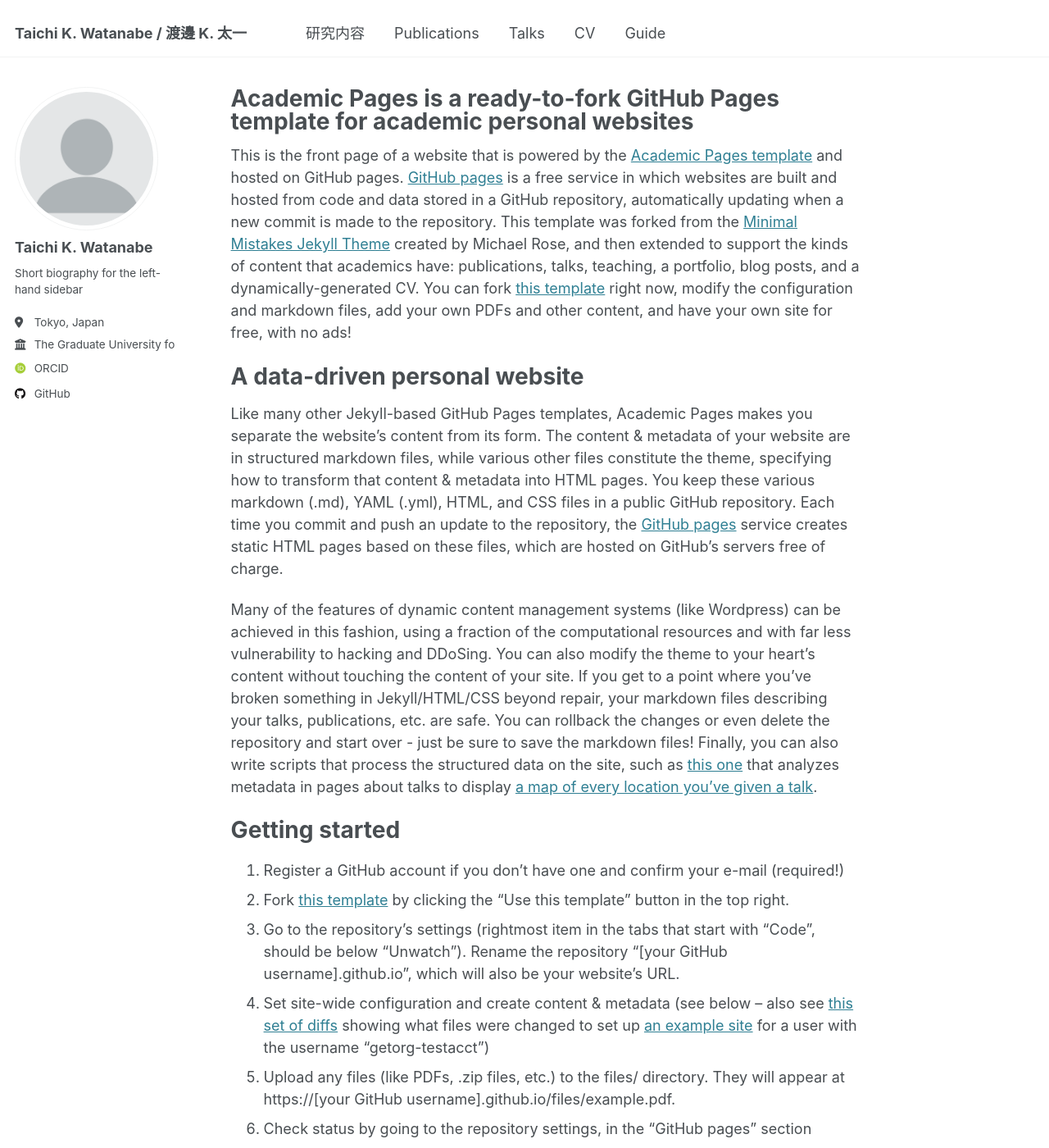
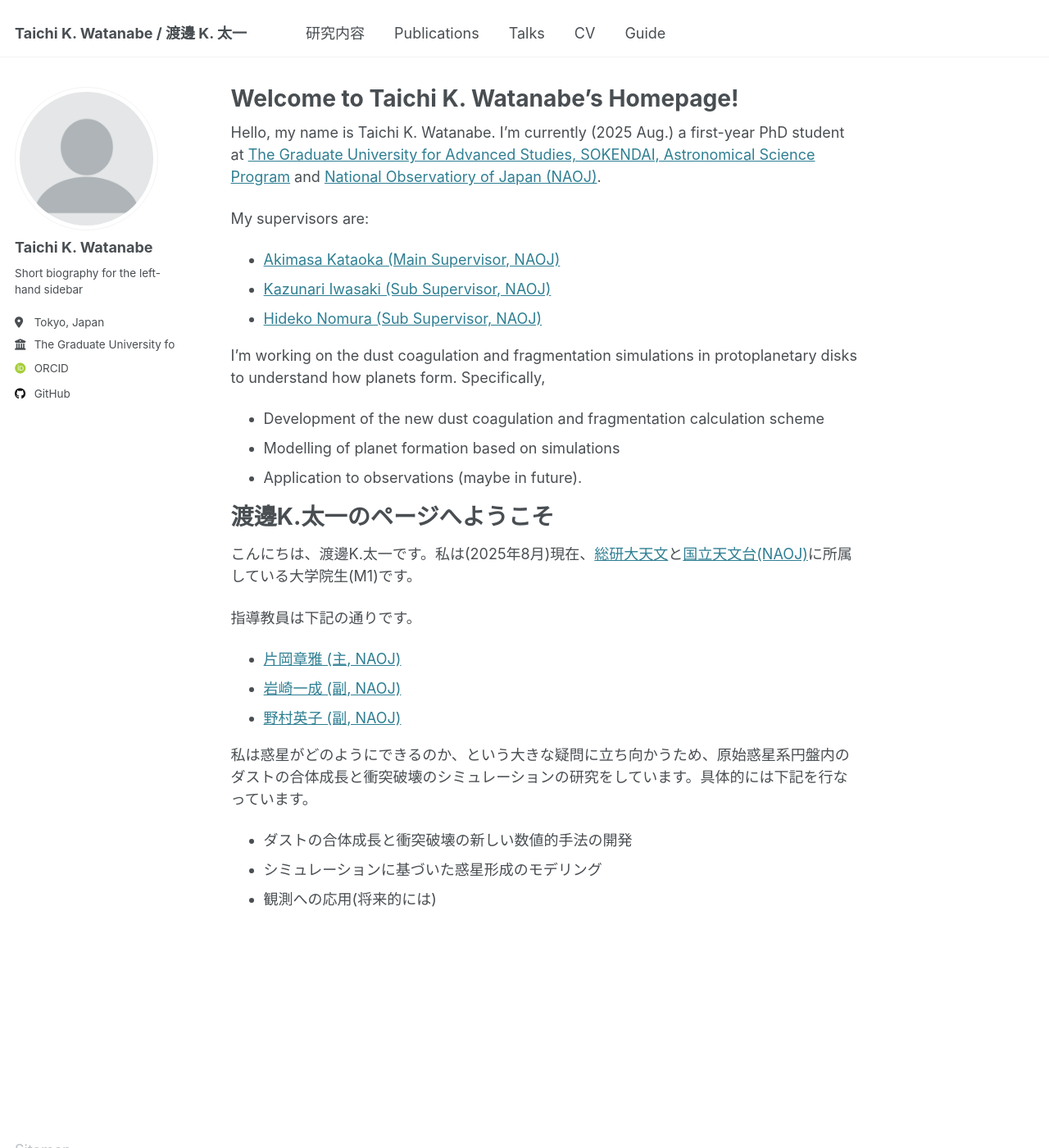
Before and after one commit to WatanabeTK-astrocat/watanabetk-astrocat.github.io, a Jekyll site: the page built from _pages/about.md, in a window 1280 px wide and 1400 px high. Shown: the whole window at 82% size. Built offline with Jekyll 4.4.1, drawn with Linux system fonts in a browser that asks for light colours; some web fonts are replaced; some of the changed text lies outside the part shown.

Commit message:
write main page

```diff
--- a/_pages/about.md
+++ b/_pages/about.md
@@ -1,49 +1,39 @@
 ---
 permalink: /
-title: "Academic Pages is a ready-to-fork GitHub Pages template for academic personal websites"
+title: "Welcome to Taichi K. Watanabe's Homepage!"
 author_profile: true
 redirect_from:
   - /about/
   - /about.html
 ---
 
-This is the front page of a website that is powered by the [Academic Pages template](https://github.com/academicpages/academicpages.github.io) and hosted on GitHub pages. [GitHub pages](https://pages.github.com) is a free service in which websites are built and hosted from code and data stored in a GitHub repository, automatically updating when a new commit is made to the repository. This template was forked from the [Minimal Mistakes Jekyll Theme](https://mmistakes.github.io/minimal-mistakes/) created by Michael Rose, and then extended to support the kinds of content that academics have: publications, talks, teaching, a portfolio, blog posts, and a dynamically-generated CV. You can fork [this template](https://github.com/academicpages/academicpages.github.io) right now, modify the configuration and markdown files, add your own PDFs and other content, and have your own site for free, with no ads!
+Hello, my name is Taichi K. Watanabe. I'm currently (2025 Aug.) a first-year PhD student at [The Graduate University for Advanced Studies, SOKENDAI, Astronomical Science Program](https://guas-astronomy.jp/eng/index.html) and [National Observatiory of Japan (NAOJ)](https://www.nao.ac.jp/en/).
 
-A data-driven personal website
-======
-Like many other Jekyll-based GitHub Pages templates, Academic Pages makes you separate the website's content from its form. The content & metadata of your website are in structured markdown files, while various other files constitute the theme, specifying how to transform that content & metadata into HTML pages. You keep these various markdown (.md), YAML (.yml), HTML, and CSS files in a public GitHub repository. Each time you commit and push an update to the repository, the [GitHub pages](https://pages.github.com/) service creates static HTML pages based on these files, which are hosted on GitHub's servers free of charge.
+My supervisors are:
 
-Many of the features of dynamic content management systems (like Wordpress) can be achieved in this fashion, using a fraction of the computational resources and with far less vulnerability to hacking and DDoSing. You can also modify the theme to your heart's content without touching the content of your site. If you get to a point where you've broken something in Jekyll/HTML/CSS beyond repair, your markdown files describing your talks, publications, etc. are safe. You can rollback the changes or even delete the repository and start over - just be sure to save the markdown files! Finally, you can also write scripts that process the structured data on the site, such as [this one](https://github.com/academicpages/academicpages.github.io/blob/master/talkmap.ipynb) that analyzes metadata in pages about talks to display [a map of every location you've given a talk](https://academicpages.github.io/talkmap.html).
+- [Akimasa Kataoka (Main Supervisor, NAOJ)](https://sci.nao.ac.jp/MEMBER/kataoka/english/)
+- [Kazunari Iwasaki (Sub Supervisor, NAOJ)](https://www.cfca.nao.ac.jp/~kiwasaki/index_en.html)
+- [Hideko Nomura (Sub Supervisor, NAOJ)](https://sci.nao.ac.jp/MEMBER/hnomura/en/index.html)
 
-Getting started
-======
-1. Register a GitHub account if you don't have one and confirm your e-mail (required!)
-1. Fork [this template](https://github.com/academicpages/academicpages.github.io) by clicking the "Use this template" button in the top right.
-1. Go to the repository's settings (rightmost item in the tabs that start with "Code", should be below "Unwatch"). Rename the repository "[your GitHub username].github.io", which will also be your website's URL.
-1. Set site-wide configuration and create content & metadata (see below -- also see [this set of diffs](http://archive.is/3TPas) showing what files were changed to set up [an example site](https://getorg-testacct.github.io) for a user with the username "getorg-testacct")
-1. Upload any files (like PDFs, .zip files, etc.) to the files/ directory. They will appear at https://[your GitHub username].github.io/files/example.pdf.
-1. Check status by going to the repository settings, in the "GitHub pages" section
+I'm working on the dust coagulation and fragmentation simulations in protoplanetary disks to understand how planets form. Specifically,
 
-Site-wide configuration
-------
-The main configuration file for the site is in the base directory in [_config.yml](https://github.com/academicpages/academicpages.github.io/blob/master/_config.yml), which defines the content in the sidebars and other site-wide features. You will need to replace the default variables with ones about yourself and your site's github repository. The configuration file for the top menu is in [_data/navigation.yml](https://github.com/academicpages/academicpages.github.io/blob/master/_data/navigation.yml). For example, if you don't have a portfolio or blog posts, you can remove those items from that navigation.yml file to remove them from the header.
+- Development of the new dust coagulation and fragmentation calculation scheme
+- Modelling of planet formation based on simulations
+- Application to observations (maybe in future).
 
-Create content & metadata
-------
-For site content, there is one markdown file for each type of content, which are stored in directories like _publications, _talks, _posts, _teaching, or _pages. For example, each talk is a markdown file in the [_talks directory](https://github.com/academicpages/academicpages.github.io/tree/master/_talks). At the top of each markdown file is structured data in YAML about the talk, which the theme will parse to do lots of cool stuff. The same structured data about a talk is used to generate the list of talks on the [Talks page](https://academicpages.github.io/talks), each [individual page](https://academicpages.github.io/talks/2012-03-01-talk-1) for specific talks, the talks section for the [CV page](https://academicpages.github.io/cv), and the [map of places you've given a talk](https://academicpages.github.io/talkmap.html) (if you run this [python file](https://github.com/academicpages/academicpages.github.io/blob/master/talkmap.py) or [Jupyter notebook](https://github.com/academicpages/academicpages.github.io/blob/master/talkmap.ipynb), which creates the HTML for the map based on the contents of the _talks directory).
+渡邊K.太一のページへようこそ
+=====
 
-**Markdown generator**
+こんにちは、渡邊K.太一です。私は(2025年8月)現在、[総研大天文](https://guas-astronomy.jp/)と[国立天文台(NAOJ)](https://www.nao.ac.jp/)に所属している大学院生(M1)です。
 
-The repository includes [a set of Jupyter notebooks](https://github.com/academicpages/academicpages.github.io/tree/master/markdown_generator
-) that converts a CSV containing structured data about talks or presentations into individual markdown files that will be properly formatted for the Academic Pages template. The sample CSVs in that directory are the ones I used to create my own personal website at stuartgeiger.com. My usual workflow is that I keep a spreadsheet of my publications and talks, then run the code in these notebooks to generate the markdown files, then commit and push them to the GitHub repository.
+指導教員は下記の通りです。
 
-How to edit your site's GitHub repository
-------
-Many people use a git client to create files on their local computer and then push them to GitHub's servers. If you are not familiar with git, you can directly edit these configuration and markdown files directly in the github.com interface. Navigate to a file (like [this one](https://github.com/academicpages/academicpages.github.io/blob/master/_talks/2012-03-01-talk-1.md) and click the pencil icon in the top right of the content preview (to the right of the "Raw | Blame | History" buttons). You can delete a file by clicking the trashcan icon to the right of the pencil icon. You can also create new files or upload files by navigating to a directory and clicking the "Create new file" or "Upload files" buttons.
+- [片岡章雅 (主, NAOJ)](https://sci.nao.ac.jp/MEMBER/kataoka/)
+- [岩崎一成 (副, NAOJ)](https://www.cfca.nao.ac.jp/~kiwasaki/index.html)
+- [野村英子 (副, NAOJ)](https://sci.nao.ac.jp/MEMBER/hnomura/index.html)
 
-Example: editing a markdown file for a talk
-![Editing a markdown file for a talk](/images/editing-talk.png)
+私は惑星がどのようにできるのか、という大きな疑問に立ち向かうため、原始惑星系円盤内のダストの合体成長と衝突破壊のシミュレーションの研究をしています。具体的には下記を行なっています。
 
-For more info
-------
-More info about configuring Academic Pages can be found in [the guide](https://academicpages.github.io/markdown/), the [growing wiki](https://github.com/academicpages/academicpages.github.io/wiki), and you can always [ask a question on GitHub](https://github.com/academicpages/academicpages.github.io/discussions). The [guides for the Minimal Mistakes theme](https://mmistakes.github.io/minimal-mistakes/docs/configuration/) (which this theme was forked from) might also be helpful.
+- ダストの合体成長と衝突破壊の新しい数値的手法の開発
+- シミュレーションに基づいた惑星形成のモデリング
+- 観測への応用(将来的には)
```
